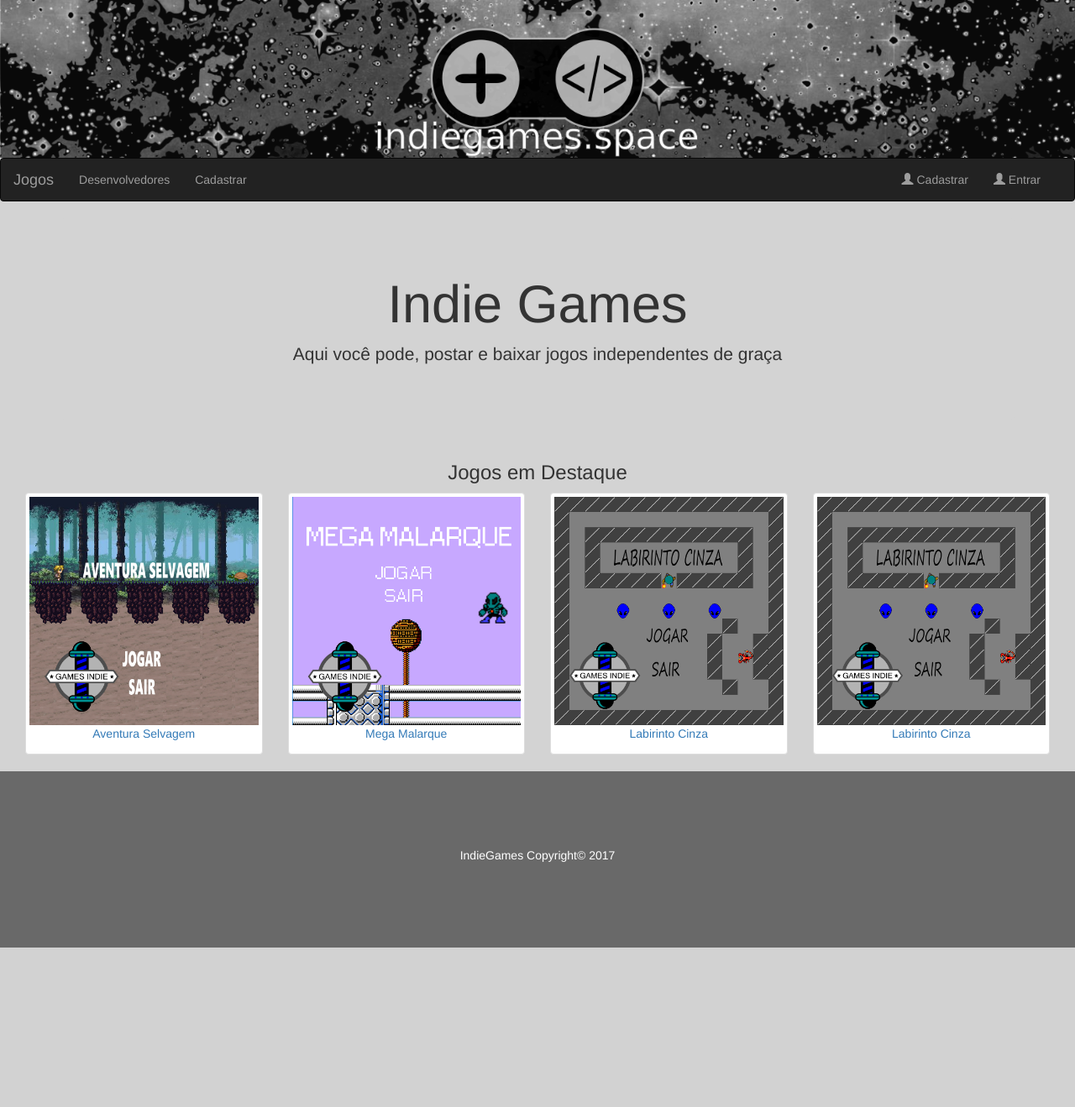
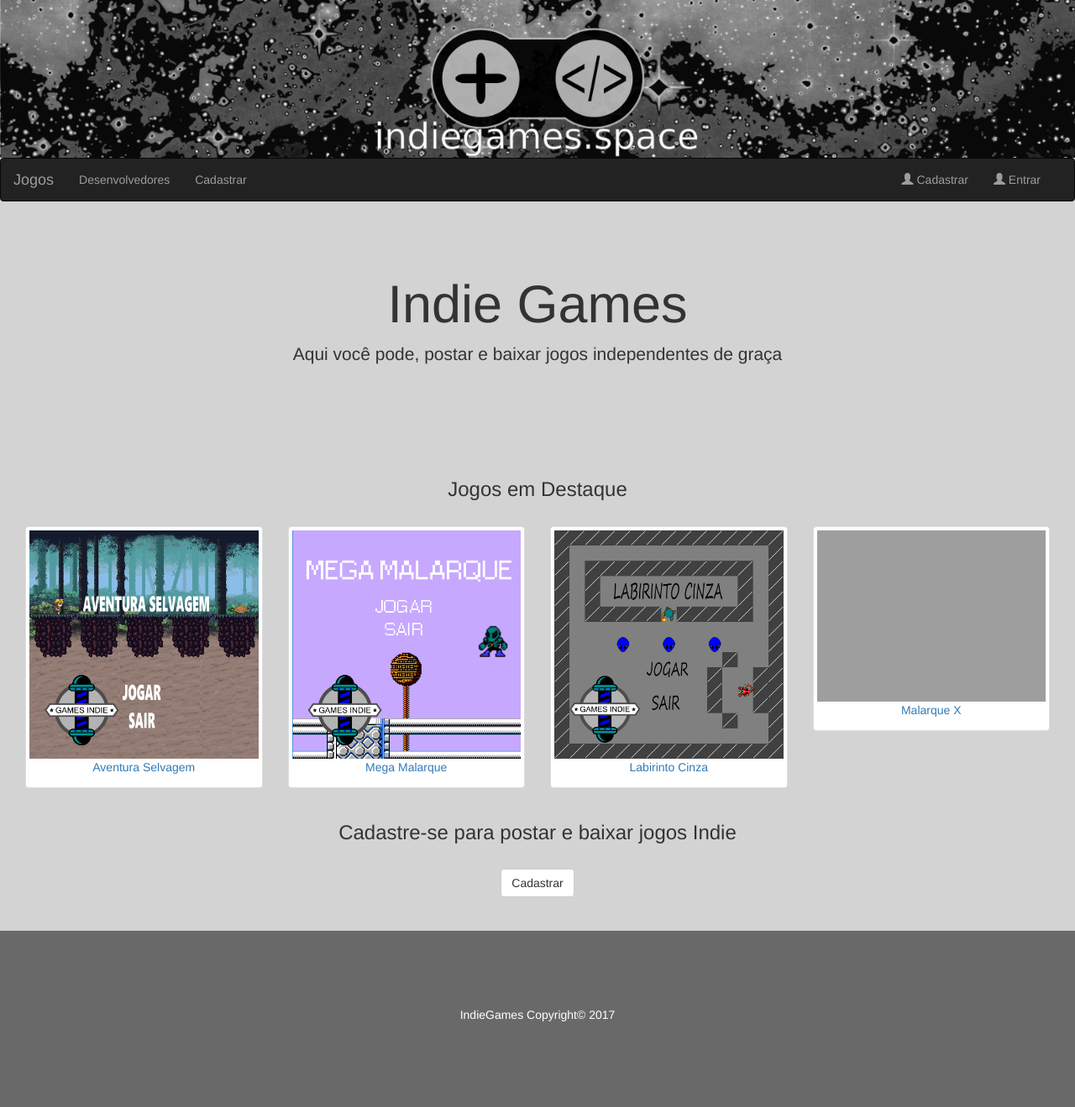
Before and after one commit to isperLucas/indiegames, a PHP site: page / in a window 1280 px wide. Shown: the whole page at 84% size. Before the commit the page ends 1129 px from the top, so only its background shows below. Run offline with PHP 8.4, Linux system fonts and the light colour scheme; some libraries are stand-ins or nearby versions; grey boxes are pictures that could not be loaded.

Commit message:
Add files via upload

```diff
--- a/index.php
+++ b/index.php
@@ -20,7 +20,7 @@ include "templates/topo.php";
 </div>
 
 <div class="container-fluid text-center">
-    <h3>Jogos em Destaque </h3>
+    <br><h3>Jogos em Destaque </h3><br>
 
     <div class="col-xs-12 col-sm-6 col-md-3">
         <div class="thumbnail">
@@ -47,10 +47,17 @@ include "templates/topo.php";
 
     <div class="col-xs-12 col-sm-6 col-md-3">
         <div class="thumbnail">
-             <a href="#"><img src="img/jogo3.png" class="img-responsive" style="width:100%" alt="Image"></img>
-            <p>Labirinto Cinza</p></a>
+             <a href="#"><img src="img/jogo4.png" class="img-responsive" style="width:100%" alt="Image"></img>
+            <p>Malarque X</p></a>
         </div>
     </div>
 </div>
 
+
+<div class="container text-center">
+  <h3> Cadastre-se para postar e baixar jogos Indie </h3><br>
+   <button class="btn btn-default">Cadastrar</button><br>
+  </div>
+	</div><br><br>
+
 <?php include "templates/footer.php";?>
```
Also changed, not shown: usuario.html (+5 -4 lines).
